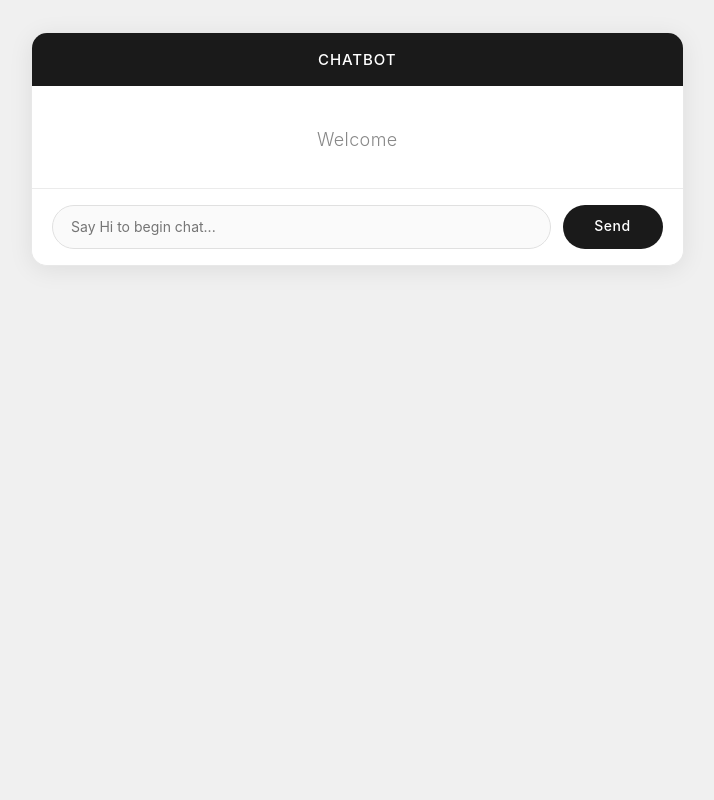
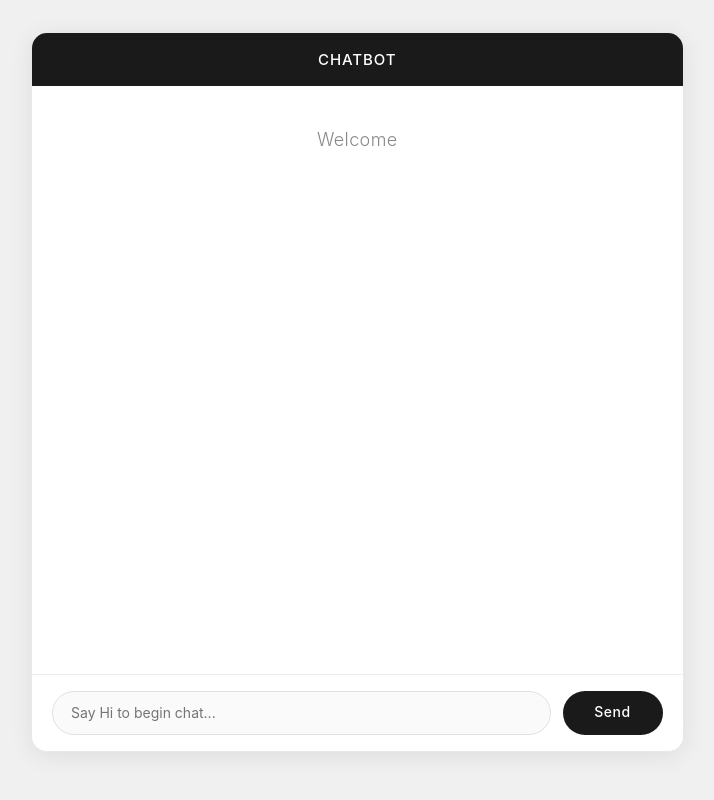
Before and after one commit to omareltomy/Django-project, a Django app: page /chatbot/ in a window 1280 px wide. Shown: the whole page, without its empty margins (234-948 px from the left). Run offline with Django 5.2, Linux system fonts and the light colour scheme; some libraries are stand-ins or nearby versions.

Commit message:
Fix chat window to actual 90vh height

```diff
--- a/TestProject/chatbot/static/chat.css
+++ b/TestProject/chatbot/static/chat.css
@@ -30,7 +30,7 @@ html, body {
 	border: 1px solid #e8e8e8;
 	display: flex;
 	flex-direction: column;
-	max-height: 90vh;
+	height: 90vh;
 	overflow: hidden;
 }
 
```
